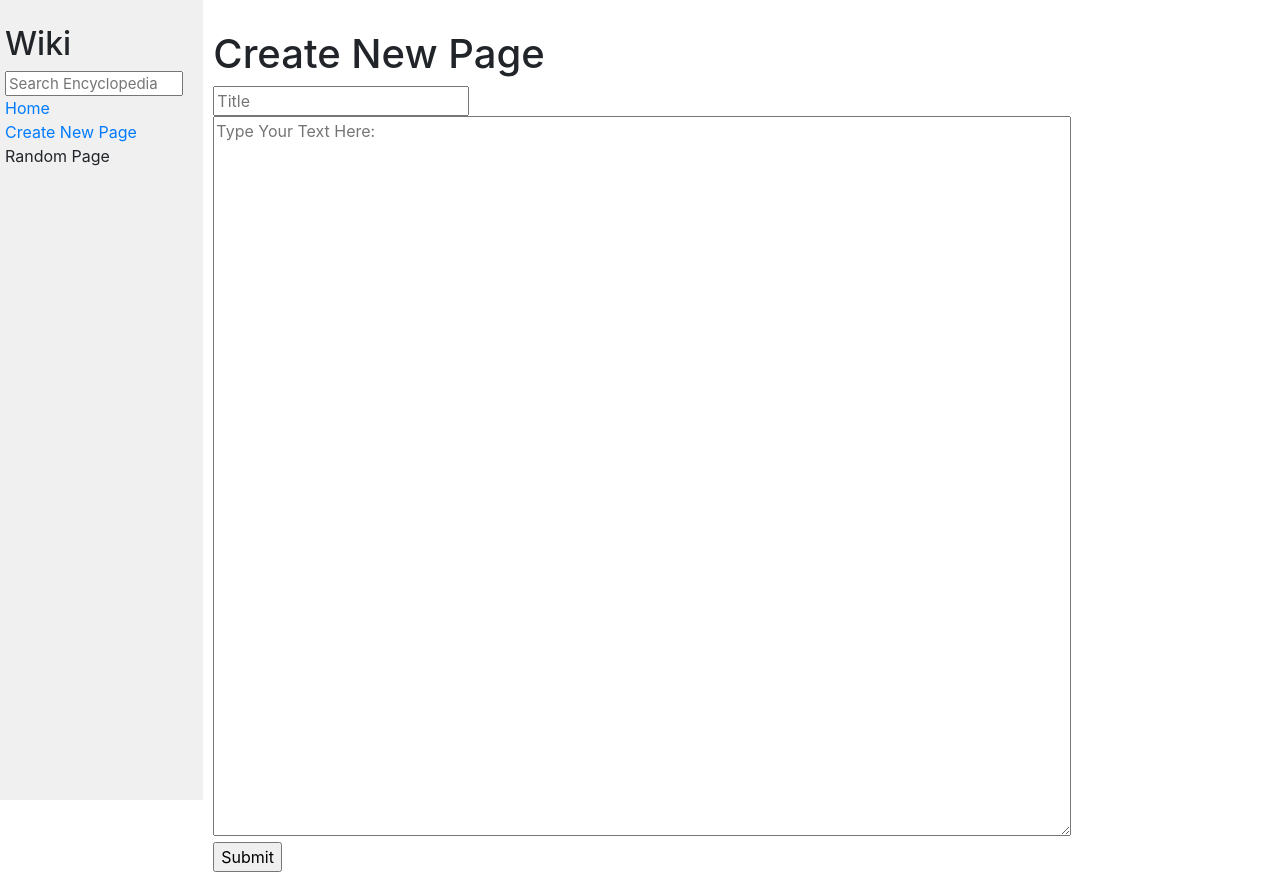
After one commit to hamidbinameziane/wiki, a Django app: page /create_page/ in a window 1280 px wide. The commit adds this page. Run offline with Django 3.2, Linux system fonts and the light colour scheme; some libraries are stand-ins or nearby versions.

Commit message:
implementation of page to create new entry

```diff
--- /dev/null
+++ b/encyclopedia/templates/encyclopedia/create_page.html
@@ -0,0 +1,17 @@
+{% extends "encyclopedia/layout.html" %}
+
+{% block title %}
+    Encyclopedia
+{% endblock %}
+
+{% block body %}
+    <h1>Create New Page</h1>
+    <form>
+        <div><input type="text" name="title" placeholder="Title"></div>
+        <textarea id="md_text" name="md_text" rows="4" cols="50" placeholder="Type Your Text Here:"></textarea>
+        <div><input type="submit"></div>
+    </form>
+
+
+
+{% endblock %}
--- a/encyclopedia/templates/encyclopedia/index.html
+++ b/encyclopedia/templates/encyclopedia/index.html
@@ -9,7 +9,7 @@
 
     <ul>
         {% for entry in entries %}
-            <li><a href="{% url 'index' %}{{ entry }}">{{ entry }}</a></li>
+            <li><a href="{% url 'index' %}wiki/{{ entry }}">{{ entry }}</a></li>
         {% endfor %}
     </ul>
 
--- a/encyclopedia/templates/encyclopedia/layout.html
+++ b/encyclopedia/templates/encyclopedia/layout.html
@@ -20,7 +20,7 @@
                     <a href="{% url 'index' %}">Home</a>
                 </div>
                 <div>
-                    Create New Page
+                    <a href="{% url 'create_page' %}">Create New Page</a>
                 </div>
                 <div>
                     Random Page
--- a/encyclopedia/templates/encyclopedia/search_page.html
+++ b/encyclopedia/templates/encyclopedia/search_page.html
@@ -9,7 +9,7 @@
 
     <ul>
         {% for entry in lst %}
-            <li><a href="{% url 'index' %}{{ entry }}">{{ entry }}</a></li>
+            <li><a href="{% url 'index' %}wiki/{{ entry }}">{{ entry }}</a></li>
         {% endfor %}
     </ul>
 
--- a/encyclopedia/urls.py
+++ b/encyclopedia/urls.py
@@ -3,7 +3,7 @@ from django.urls import path
 from . import views
 
 urlpatterns = [
-    path("wiki", views.index, name="index"),
     path("", views.index, name="index"),
-    path("<str:title>", views.entry_page, name="entry_page"),
+    path("wiki/<str:title>", views.entry_page, name="entry_page"),
+    path("create_page/", views.create_page, name="create_page"),
 ]
--- a/encyclopedia/views.py
+++ b/encyclopedia/views.py
@@ -85,3 +85,8 @@ def entry_page(request, title):
                 "entry": ' the requested page was not found',
                 "form": SearchForm()
             })
+
+def create_page(request):
+    return render(request, "encyclopedia/create_page.html", {
+                "form": SearchForm()
+            })
--- a/wiki/urls.py
+++ b/wiki/urls.py
@@ -19,5 +19,4 @@ from django.urls import include, path
 urlpatterns = [
     path('admin/', admin.site.urls),
     path('', include("encyclopedia.urls")),
-    path('wiki/', include("encyclopedia.urls"))
 ]
```
Also changed, not shown: encyclopedia/static/encyclopedia/styles.css (line endings or trailing spaces).
